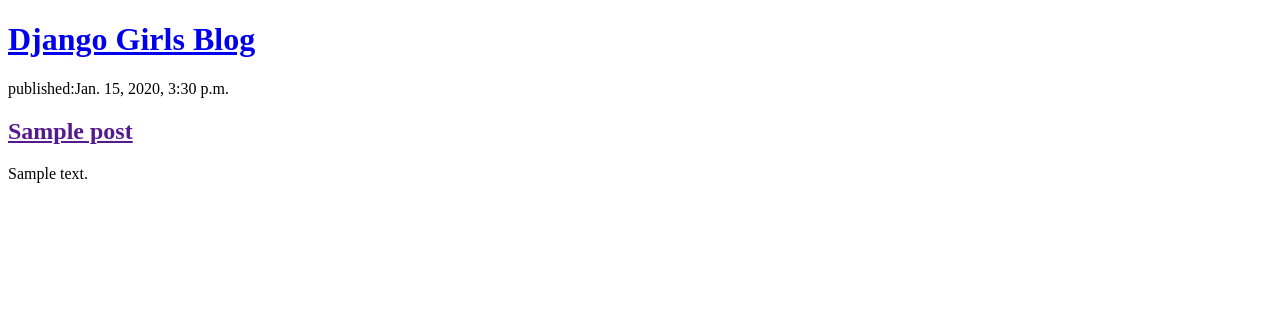
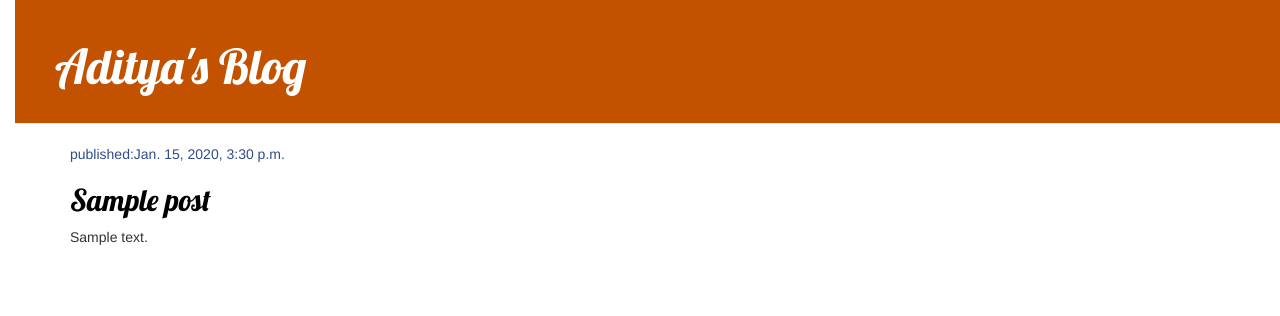
Before and after one commit to adityakaushik99-yb/my-first-blog, a Django app: template blog/templates/blog/post_list.html in a window 1280 px wide. Shown: the top 316 px of the page. Run offline with Django 3.2, Linux system fonts and the light colour scheme; the template is opened without the code that fills it: values that come from a table or form of the project are taken from there, others are empty; tables that the repository leaves empty hold one stand-in row (values such as "Sample post"); some libraries are stand-ins or nearby versions.

Commit message:
Added view and template for detailed blog post as well as CSS for the site.

```diff
--- /dev/null
+++ b/blog/static/css/blog.css
@@ -0,0 +1,54 @@
+h1 a, h2 a{
+	color : #C25100;
+	font-family: 'Lobster';
+}
+body {
+	padding-left: 15px;
+}
+
+.page-header{
+	background-color: #C25100;
+	margin-top: 0;
+	padding: 20px 20px 20px 40px;
+}
+
+.page-header h1, .page-header h1 a, .page-header h1 a:visited, .page-header h1 a:active {
+	color: #ffffff;
+	font-size: 36pt;
+	text-decoration: none;
+}
+
+.content {
+	margin-left: 40px;
+}
+
+h1, h2, h3, h4{
+	font-family: 'Lobster', cursive;
+}
+
+.date{
+	color: #314d89;
+}
+
+.save {
+	float: right;
+}
+
+.post-form textarea, .post-form input {
+	width: 100%;
+}
+
+.topmenu, .topmenu:hover, .top-menu:visited{
+	color: #ffffff;
+	float: right;
+	font-size: 26pt;
+	margin-right: 20px;
+}
+
+.post {
+	margin-bottom: 70px;
+}
+
+.post h2 a, .post h2 a:visited{
+	color: #000000;
+}
--- /dev/null
+++ b/blog/templates/blog/base.html
@@ -0,0 +1,25 @@
+<!DOCTYPE html>
+{% load static %}
+<html>
+    <head>
+        <title>Aditya Kaushik's blog</title>
+        <link rel="stylesheet" href="//maxcdn.bootstrapcdn.com/bootstrap/3.2.0/css/bootstrap.min.css">
+        <link rel="stylesheet" href="//maxcdn.bootstrapcdn.com/bootstrap/3.2.0/css/bootstrap-theme.min.css">
+        <link href='//fonts.googleapis.com/css?family=Lobster&subset=latin,latin-ext' rel='stylesheet' type='text/css'>
+        <link rel="stylesheet" href="{% static 'css/blog.css' %}">
+    </head>
+    <body>
+        <div class="page-header">
+            <h1><a href="/">Aditya's Blog</a></h1>
+        </div>
+
+        <div class="content container">
+            <div class="row">
+                <div class="col-md-8">
+                {% block content %}
+                {% endblock %}
+                </div>
+            </div>
+        </div>
+    </body>
+</html>
--- a/blog/templates/blog/post_list.html
+++ b/blog/templates/blog/post_list.html
@@ -1,18 +1,13 @@
 <!DOCTYPE html>
-<html>
-    <head>
-        <title>Django Girls blog</title>
-    </head>
-    <body>
-         <div>
-            <h1><a href="/">Django Girls Blog</a></h1>
+{% extends 'blog/base.html' %}
+{% block content %}
+    {% for post in posts %}
+        <div class="post">
+            <div class="date">
+                <p>published:{{post.published_date}}</p>
+            </div>
+            <h2><a href="{% url 'post_detail' pk=post.pk %}">{{post.title}}</a></h2>
+            <p>{{post.text|linebreaksbr}}</p>
         </div>
-        {% for post in posts %}
-            <div>
-                <p>published:{{post.published_date}}</p>
-                <h2><a href="">{{post.title}}</a></h2>
-                <p>{{post.text|linebreaksbr}}</p>
-            </div>
-        {% endfor %}
-    </body>
-</html>
+    {% endfor %}
+{% endblock %}
--- a/blog/urls.py
+++ b/blog/urls.py
@@ -3,4 +3,5 @@ from . import views
 
 urlpatterns = [
 	path('', views.post_list, name = 'post_list'),
+	path('post/<int:pk>/', views.post_detail, name='post_detail'),
 ]
--- a/blog/views.py
+++ b/blog/views.py
@@ -1,4 +1,4 @@
-from django.shortcuts import render
+from django.shortcuts import render, get_object_or_404
 from django.utils import timezone
 from .models import Post
 # Create your views here.
@@ -7,3 +7,7 @@ from .models import Post
 def post_list(request):
 	posts = Post.objects.filter(published_date__lte=timezone.now()).order_by('published_date')
 	return render(request, 'blog/post_list.html', {'posts':posts})
+
+def post_detail(request, pk):
+	post = get_object_or_404(Post, pk = pk)
+	return render(request, 'blog/post_detail.html', {'post' : post})
```
Also changed, not shown: blog/templates/blog/post_detail.html (added, +14 -0 lines).
